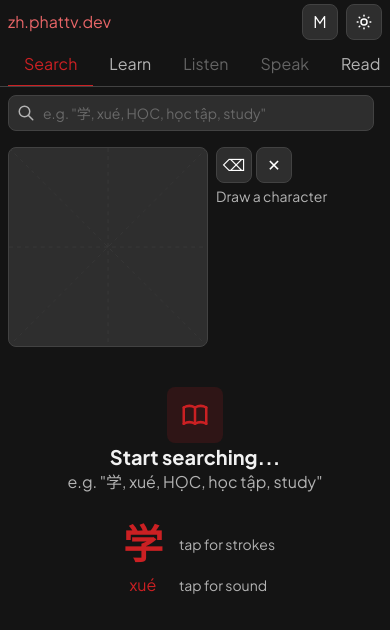
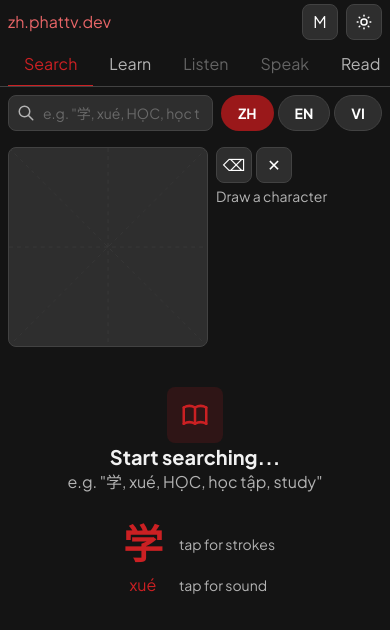
Before and after one commit to phattv/zh, a Next.js app: page / in a window 390 px wide. Shown: the top 630 px of the page. Built offline with nearby package versions, Linux system fonts and the light colour scheme.

Commit message:
feat(search): add ZH/EN/VI chips to switch mobile keyboard language

```diff
--- a/src/app/page.tsx
+++ b/src/app/page.tsx
@@ -1,15 +1,30 @@
 "use client";
 
+import { GMButton } from "@/components/GMButton";
 import { GMContainer } from "@/components/GMContainer";
 import { GMIcon } from "@/components/GMIcon";
 import { GMText } from "@/components/GMText";
 import { WORDS, type Word } from "@/data/words";
 import { TextInput } from "@mantine/core";
-import { useEffect, useMemo, useState } from "react";
+import { useEffect, useMemo, useRef, useState } from "react";
 import { DrawingInput } from "./_components/DrawingInput";
 import { HANZI_CHAR_SIZE, HanziAnimation } from "./_components/HanziAnimation";
 import { Header } from "./_components/Header";
 import { WordCard } from "./_components/WordCard";
+
+type LangMode = "zh" | "en" | "vi";
+
+const LANG_ATTR: Record<LangMode, string> = {
+  zh: "zh-CN",
+  en: "en",
+  vi: "vi",
+};
+
+const LANG_LABEL: Record<LangMode, string> = {
+  zh: "ZH",
+  en: "EN",
+  vi: "VI",
+};
 
 const SEARCH_PLACEHOLDER = `e.g. "学, xué, HỌC, học tập, study"`;
 
@@ -143,6 +158,15 @@ function StartState(): React.JSX.Element {
 function HomePage(): React.JSX.Element {
   const [query, setQuery] = useState("");
   const [debouncedQuery, setDebouncedQuery] = useState("");
+  const [langMode, setLangMode] = useState<LangMode>("zh");
+  const inputRef = useRef<HTMLInputElement>(null);
+
+  function switchLang(lang: LangMode) {
+    setLangMode(lang);
+    // blur + rAF focus so the IME reinitializes with the new lang attribute
+    inputRef.current?.blur();
+    requestAnimationFrame(() => inputRef.current?.focus());
+  }
 
   useEffect(() => {
     const t = setTimeout(() => setDebouncedQuery(query), 200);
@@ -156,15 +180,20 @@ function HomePage(): React.JSX.Element {
       <Header />
 
       {/* Search: text input */}
-      <GMContainer variant="row" px="sm" py="sm" gap="sm" align="center">
+      <GMContainer px="sm" py="sm" gap="xs">
+        <GMContainer variant="row" gap="sm" align="center">
           <GMContainer grow>
             <TextInput
+              ref={inputRef}
+              lang={LANG_ATTR[langMode]}
               placeholder={SEARCH_PLACEHOLDER}
               value={query}
               onChange={(e) => setQuery(e.currentTarget.value)}
               onKeyDown={(e) => {
                 if (e.key === "Enter") e.currentTarget.blur();
               }}
+              autoCorrect="off"
+              spellCheck={false}
               leftSection={
                 query.length > 0 ? (
                   <span
@@ -183,10 +212,19 @@ function HomePage(): React.JSX.Element {
               }
             />
           </GMContainer>
-        <GMContainer>
-          {query.length > 0 && results.length > 0 && (
-            <GMText variant="secondary">{`${results.length} result${results.length === 1 ? "" : "s"}`}</GMText>
-          )}
+          {/* Language input mode chips */}
+          <GMContainer variant="row" gap="xs">
+            {(["zh", "en", "vi"] as LangMode[]).map((lang) => (
+              <GMButton
+                key={lang}
+                variant="chip"
+                active={langMode === lang}
+                onClick={() => switchLang(lang)}
+              >
+                {LANG_LABEL[lang]}
+              </GMButton>
+            ))}
+          </GMContainer>
         </GMContainer>
       </GMContainer>
 
```
Also changed, not shown: 1 other file (tests, documents, lock files or other folders). Lines whose indentation alone changed are shown as unchanged.
